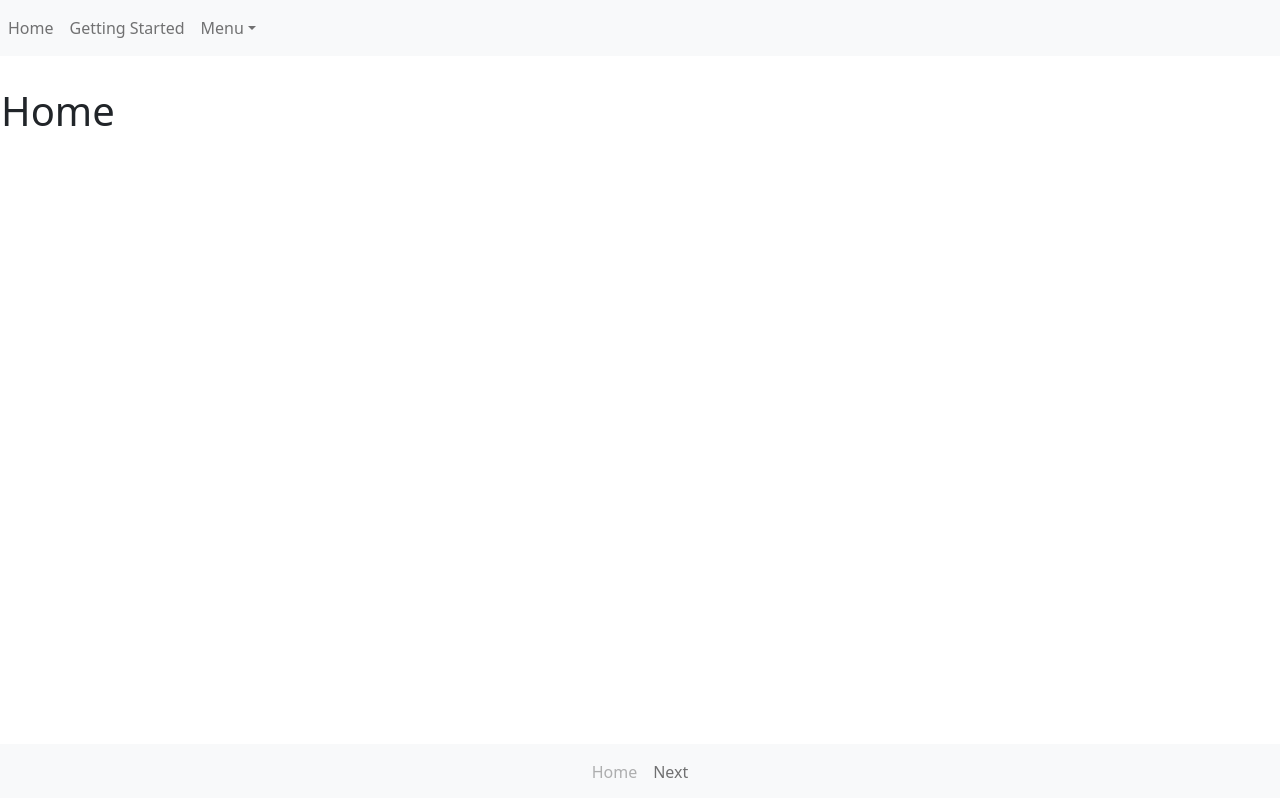
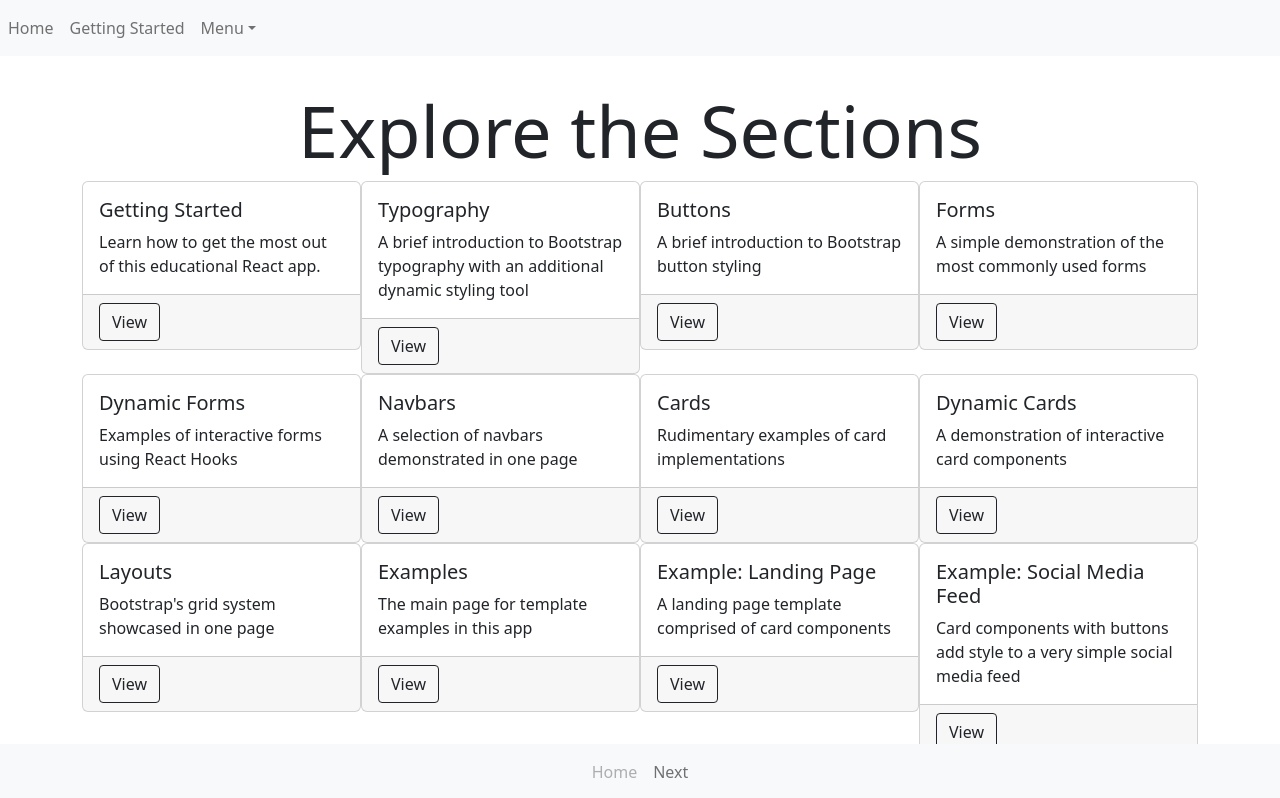
Before and after one commit to AliciaMoses/react-bootstrap-primer, a React (Create React App) app: page / in a window 1280 px wide. Shown: the top 798 px of the page. Built offline with nearby package versions, Linux system fonts and the light colour scheme.

Commit message:
Added descriptions to PageList Added navigatable card grid to the homepage

```diff
--- a/src/components/pages/getting-started/GettingStarted.js
+++ b/src/components/pages/getting-started/GettingStarted.js
@@ -1,10 +1,11 @@
 import React from "react";
 import Layout from "../../base-components/layout/Layout";
+import { Container} from "react-bootstrap";
 
 const Intro = () => {
   return (
     <Layout>
-      <h1>Getting Started</h1>
+
     </Layout>
   );
 };
--- /dev/null
+++ b/src/components/pages/home/CardSections.js
@@ -0,0 +1,43 @@
+import React from 'react';
+import { Card, CardGroup, Button, Container, Row, Col } from 'react-bootstrap';
+import { Link } from 'react-router-dom';
+import PageList from '../../base-components/PageList';
+import styles from './OverviewGrid.module.css';
+
+
+const SectionCard = ({ path, label, description }) => (
+  <Col xs={12} sm={6} md={4} lg={3} >
+  <Card className={styles.card}>
+      <Card.Body className={styles.cardContent}>
+      <Card.Title>{label}</Card.Title>
+        <Card.Text>{description}</Card.Text>
+      </Card.Body>
+      <Card.Footer>
+        <Button as={Link} to={path} variant="outline-dark" className="rounded-1">
+          View
+        </Button>
+      </Card.Footer>
+    </Card>
+  </Col>
+);
+
+const OverviewGrid = () => {
+  return (
+    <Container>
+      <h1 className="display-2 text-center">Explore the Sections</h1>
+      <CardGroup>
+        {PageList.filter((section) => section.path !== "/").map((section) => (
+          <SectionCard
+            key={section.path}
+            path={section.path}
+            label={section.label}
+            description={section.description}
+          />
+        ))}
+        </CardGroup>
+
+    </Container>
+  );
+};
+
+export default OverviewGrid;
--- a/src/components/pages/home/Home.js
+++ b/src/components/pages/home/Home.js
@@ -1,12 +1,15 @@
-import React from "react";
+import { useState } from "react";
 import Layout from "../../base-components/layout/Layout";
+import { Container } from 'react-bootstrap';
+import OverviewGrid from "./CardSections";
 
-const Home = () =>{
-    return (
-        <Layout>
-        <h1>Home</h1>
-        </Layout>
-    )
-}
+const Home = () => {
+
+  return (
+    <Layout>
+        <OverviewGrid />
+    </Layout>
+  );
+};
 
 export default Home;
--- /dev/null
+++ b/src/components/pages/home/OverviewGrid.module.css
@@ -0,0 +1,12 @@
+.card {
+    height: 230px;
+    display: flex;
+    flex-direction: column;
+  }
+
+  .card-body {
+    flex: 1;
+    display: flex;
+    flex-direction: column;
+    justify-content: space-between;
+  }
```
Also changed, not shown: src/components/base-components/PageList.js (+13 -13 lines).
